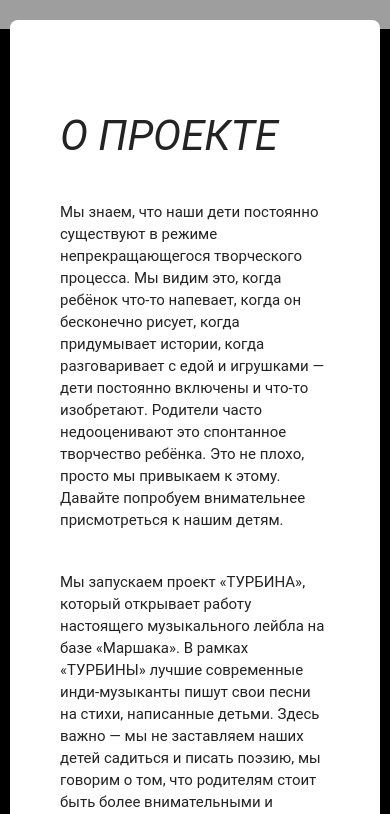
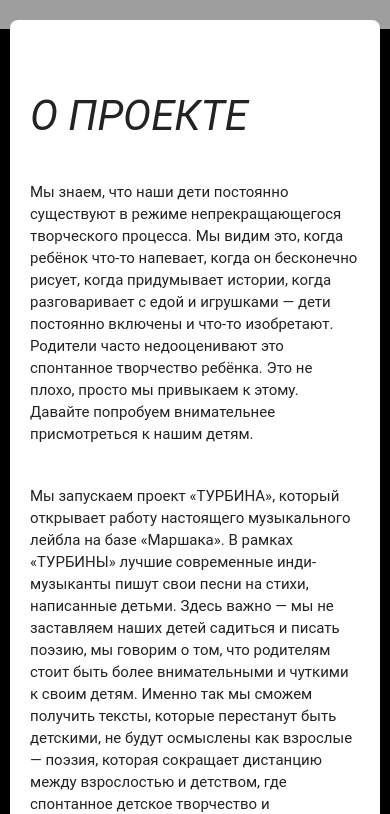
Before and after one commit to Turbina-react/turbinaReact, a React (Create React App) app: page / in a window 390 px wide. Shown: the part 815-1629 px from the top of the page. Built offline with nearby package versions, Linux system fonts and the light colour scheme; grey boxes are pictures that could not be loaded.

Commit message:
add about form layout

```diff
--- a/src/scss/components/_about.scss
+++ b/src/scss/components/_about.scss
@@ -54,7 +54,9 @@ line-height: 16px;
     max-width: 648px;
     margin: 0 50px;
   }
-
+  @media screen and (max-width: 480px) {
+    margin: 0 20px;
+  }
   @media screen and (max-width: 320px) {
     max-width: 270px;
     padding-top: 30px;
@@ -81,7 +83,9 @@ line-height: 56px;
 font-size: 42px;
 line-height: 51px;
 }
-
+@media screen and (max-width: 480px) {
+  margin: 60px auto 0 20px;
+}
 @media screen and (max-width: 320px) {
 font-size: 32px;
 line-height: 38px;
--- a/src/scss/components/_aboutform.scss
+++ b/src/scss/components/_aboutform.scss
@@ -11,7 +11,7 @@
         margin: 0;
         padding: 80px 50px 100px;
     }
-    @media screen and (max-width: 320px) {
+    @media screen and (max-width: 480px) {
         padding: 60px 20px 80px;
     }
 }
```
